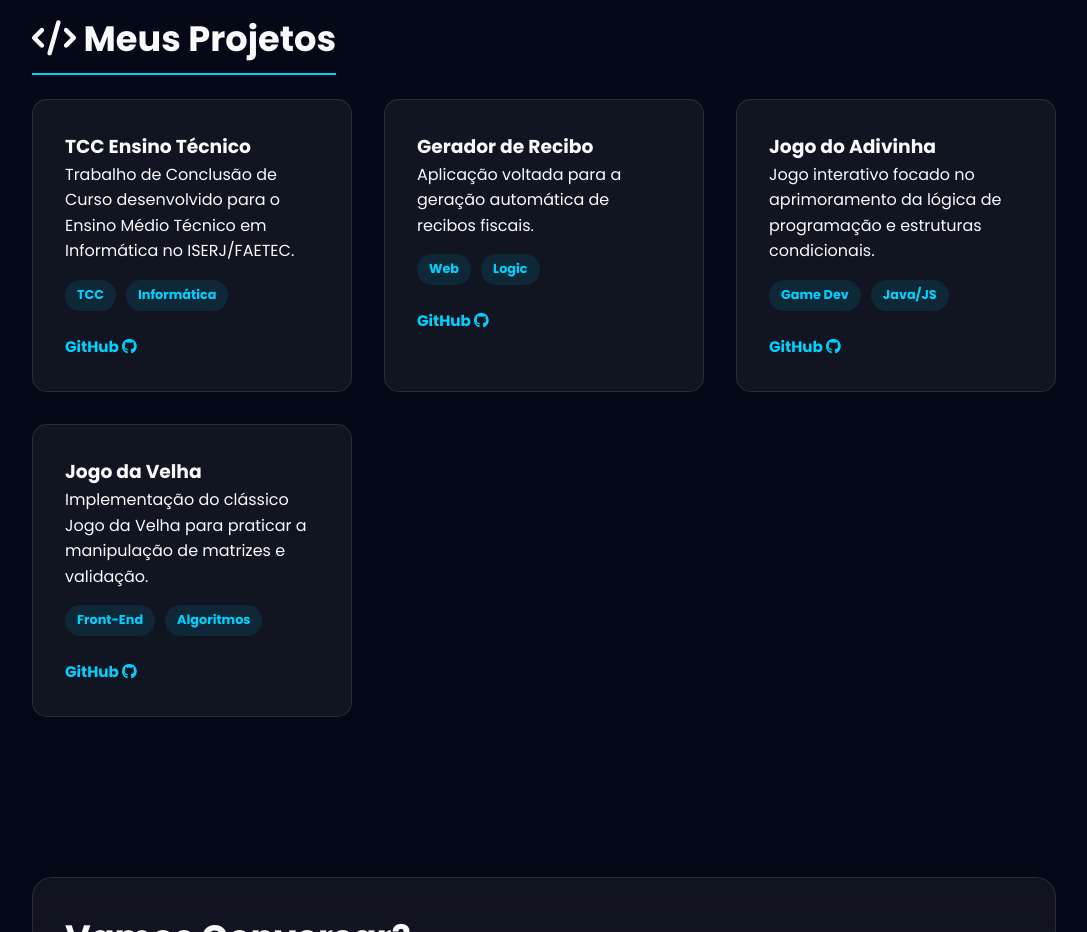
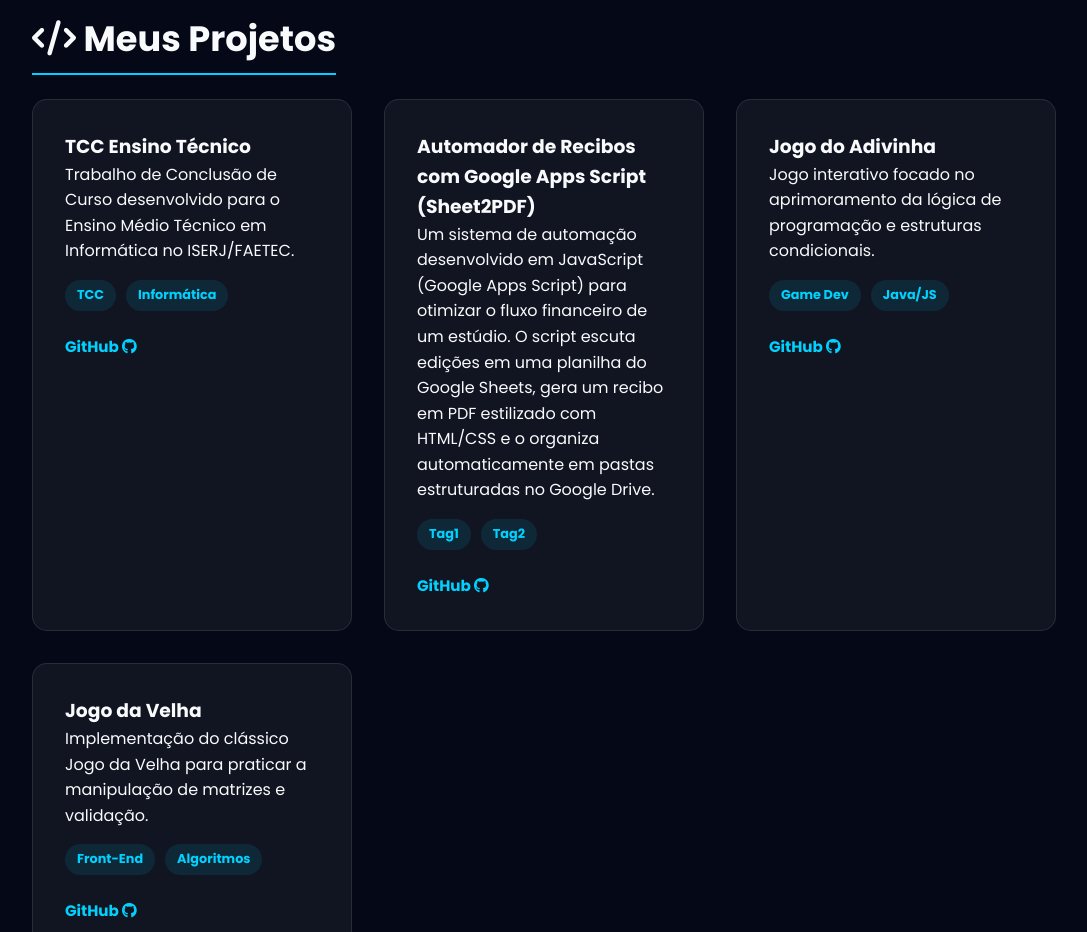
Before and after one commit to RenanBersot/meu-portfolio, a plain HTML site: page index.html in a window 1280 px wide. Shown: the part 1880-2812 px from the top of the page, without its empty margins (96-1183 px from the left). Drawn offline with nearby package versions, Linux system fonts and the light colour scheme; a script that the page names is missing.

Commit message:
Add files via upload

```diff
--- a/index.html
+++ b/index.html
@@ -88,10 +88,10 @@
                 <a href="https://github.com/RenanBersot/TCCENSINOTECNICO" target="_blank" rel="noopener noreferrer" class="btn-git">GitHub <i class="fab fa-github"></i></a>
             </div>
             <div class="card-projeto reveal-up">
-                <h3>Gerador de Recibo</h3>
-                <p>Aplicação voltada para a geração automática de recibos fiscais.</p>
-                <div class="tags"><span>Web</span><span>Logic</span></div>
-                <a href="https://github.com/RenanBersot/docs-pra-voce" target="_blank" rel="noopener noreferrer" class="btn-git">GitHub <i class="fab fa-github"></i></a>
+                <h3>Automador de Recibos com Google Apps Script (Sheet2PDF)</h3>
+                <p>Um sistema de automação desenvolvido em JavaScript (Google Apps Script) para otimizar o fluxo financeiro de um estúdio. O script escuta edições em uma planilha do Google Sheets, gera um recibo em PDF estilizado com HTML/CSS e o organiza automaticamente em pastas estruturadas no Google Drive.</p>
+                <div class="tags"><span>Tag1</span><span>Tag2</span></div>
+                <a href="https://github.com/RenanBersot/AutoReceipt-Google-Apps-Script" target="_blank" rel="noopener noreferrer" class="btn-git">GitHub <i class="fab fa-github"></i></a>
             </div>
             <div class="card-projeto reveal-up">
                 <h3>Jogo do Adivinha</h3>
```
